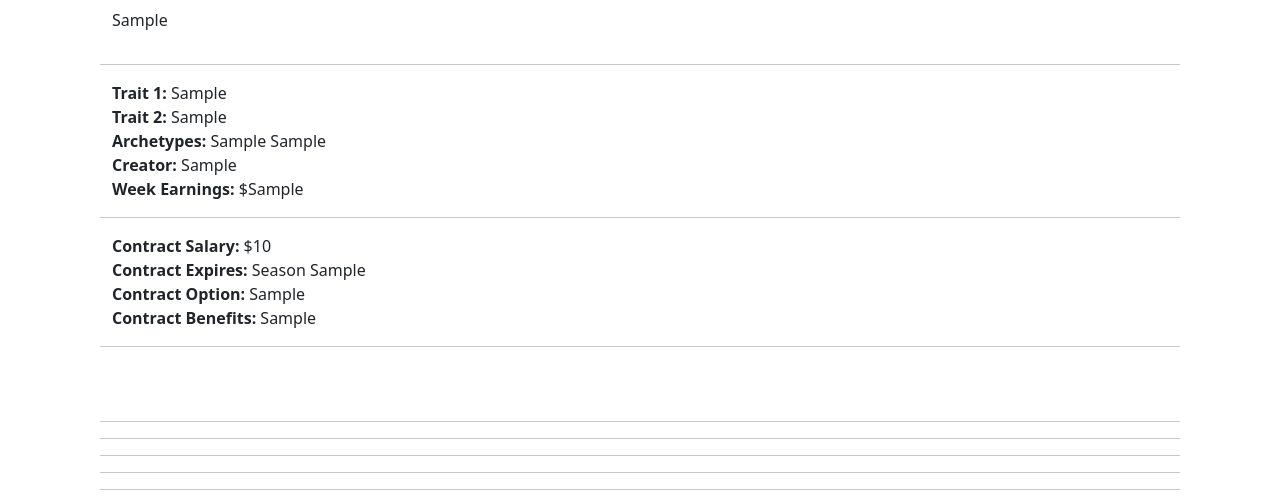
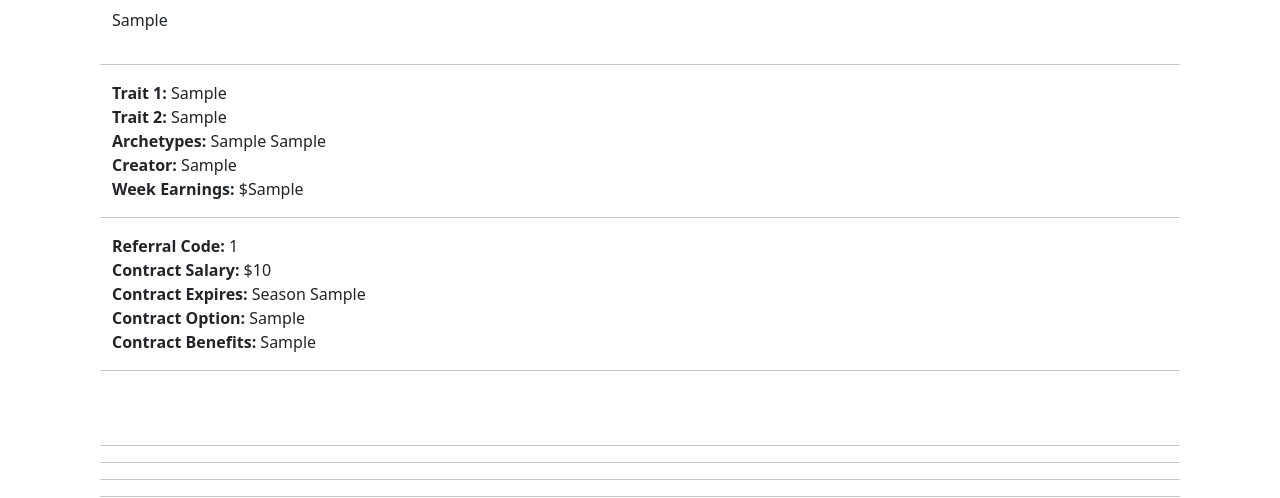
Before and after one commit to doublesync/django-hoops, a Django app: template main/templates/main/players/player.html in a window 1280 px wide. Shown: the part 912-1410 px from the top of the page. Run offline with Django 4.2, Linux system fonts and the light colour scheme; tables that the repository leaves empty hold one stand-in row (values such as "Sample post"); the template is opened without the code that fills it: values that come from a table or form of the project are taken from there, most other values are stand-ins (such as "Sample title", 1, 10 or a date in 2020); data that the repository does not hold is empty; parts of the project's set-up code (start-up, migrations or seed data) failed here and were passed over; some libraries are stand-ins or nearby versions.

Commit message:
Referral code added to player page.

```diff
--- a/main/templates/main/players/player.html
+++ b/main/templates/main/players/player.html
@@ -241,6 +241,7 @@
                 <p><b>Week Earnings:</b> ${{ week_earnings }}</p>
                 <!-- Contract details -->
                 <hr>
+                <p class="mb-0"><b>Referral Code:</b> {{ player.id }}</p>
                 <p class="mb-0"><b>Contract Salary:</b> ${{ player.salary }}</p>
                 <p class="mb-0"><b>Contract Expires:</b> <i></i> Season {{ player.contract_ends_after }}</p>
                 <p class="mb-0"><b>Contract Option:</b> {{ player.contract_option }}</p>
```
